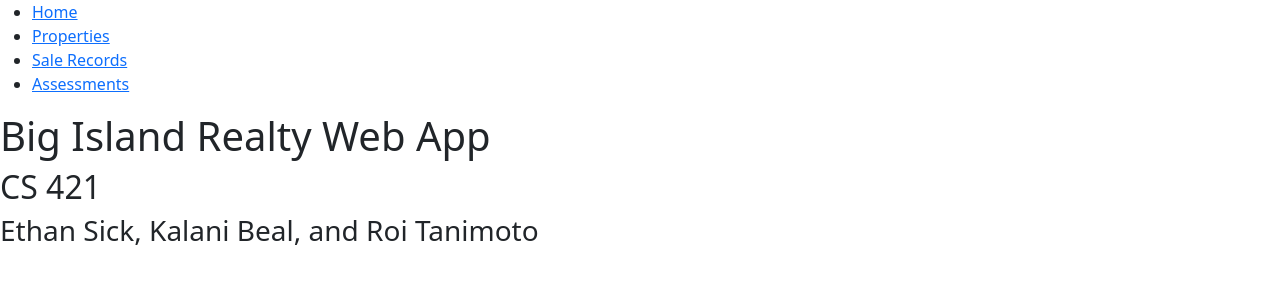
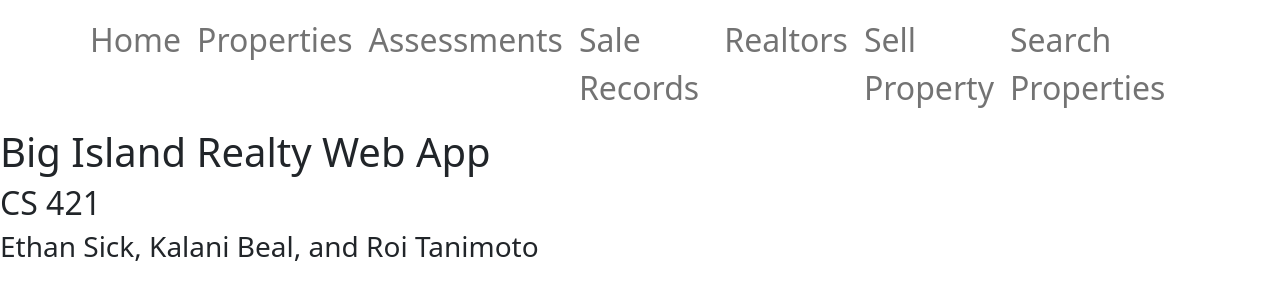
Before and after one commit to rtanimo/RealtyProject, a React (Create React App) app in the folder real_state/: page / in a window 1280 px wide. Shown: the top 300 px of the page. Built offline with nearby package versions, Linux system fonts and the light colour scheme.

Commit message:
finish cards for properties and new navigation bar using react-bootstrap

```diff
--- /dev/null
+++ b/real_state/src/components/Navigation.jsx
@@ -0,0 +1,21 @@
+import Container from 'react-bootstrap/Container';
+import Nav from 'react-bootstrap/Nav';
+import Navbar from 'react-bootstrap/Navbar';
+
+export default function Navigation() {
+    return (
+        <Navbar expand='lg'>
+            <Container>
+                <Nav className='me-auto fs-2' >
+                    <Nav.Link href='/'>Home</Nav.Link>
+                    <Nav.Link href='/property'>Properties</Nav.Link>
+                    <Nav.Link href='/assessments'>Assessments</Nav.Link>
+                    <Nav.Link href='/sales-records'>Sale Records</Nav.Link>
+                    <Nav.Link href='#/realtors'>Realtors</Nav.Link>
+                    <Nav.Link href='#/property/sell'>Sell Property</Nav.Link>
+                    <Nav.Link href='#/property/search'>Search Properties</Nav.Link>
+                </Nav>
+            </Container>
+        </Navbar>
+    )
+}
--- a/real_state/src/components/Property.jsx
+++ b/real_state/src/components/Property.jsx
@@ -1,17 +1,47 @@
-import React from 'react'
+import Card from 'react-bootstrap/Card';
+
+// export default function Property(props) {
+//   return (
+//     <div>
+//         <h6>{props.street_num} {props.street_name}</h6>
+//         <h6>{props.city}, {props.state} {props.zipcode}</h6>
+//         <ul>
+//             <li>Asking Price: {props.asking_price}</li>
+//             <li>Lava Zone: {props.lava_zone}</li>
+//             <li>District Zone: {props.district_zone}</li>
+//             <li>Realtor: {props.realtor_id}</li>
+//             {props.hoa_fee != null && <li>HOA Fee: {props.hoa_fee}</li>}
+//         </ul>
+//     </div>
+//   )
+// }
 
 export default function Property(props) {
   return (
-    <div>
-        <h6>{props.street_num} {props.street_name}</h6>
-        <h6>{props.city}, {props.state} {props.zipcode}</h6>
-        <ul>
-            <li>Asking Price: {props.asking_price}</li>
-            <li>Lava Zone: {props.lava_zone}</li>
-            <li>District Zone: {props.district_zone}</li>
-            <li>Realtor: {props.realtor_id}</li>
-            {props.hoa_fee != null && <li>HOA Fee: {props.hoa_fee}</li>}
-        </ul>
-    </div>
+    <Card style={{ width: '20rem' }}>
+      <Card.Body>
+        <Card.Title>
+          {props.street_num} {props.street_name}
+        </Card.Title>
+        <Card.Subtitle className="mb-2 text-muted">
+          {props.city}, {props.state} {props.zipcode}
+        </Card.Subtitle>
+        <Card.Text>
+          Asking Price: {props.asking_price}
+        </Card.Text>
+        <Card.Text>
+          Lava Zone: {props.lava_zone}
+        </Card.Text>
+        <Card.Text>
+          District Zone: {props.district_zone}
+        </Card.Text>
+        <Card.Text>
+          Realtor: {props.realtor_id}
+        </Card.Text>
+        {props.hoa_fee != null ? <Card.Text>HOA Fees: {props.hoa_fee}</Card.Text> : <Card.Text>HOA Fees: 0</Card.Text>}
+        <Card.Link href='#assessment' className='text-decoration-none'>Assessments</Card.Link>
+        <Card.Link href='#sale-records' className='text-decoration-none'>Sale Records</Card.Link>
+      </Card.Body>
+    </Card>
   )
 }
--- a/real_state/src/pages/App.jsx
+++ b/real_state/src/pages/App.jsx
@@ -3,14 +3,18 @@ import Home from './Home'
 import Properties from "./Properties"
 import SaleRecords from "./SaleRecords"
 import Assessments from "./Assessments"
+import Navigation from "../components/Navigation"
 
 export default function App() {
   return(
+    <>
+    <Navigation />
     <Routes>
       <Route path="/" element={<Home />} />
       <Route path="/property" element={<Properties />} />
       <Route path="/sales-records" element={<SaleRecords />} />
       <Route path="/assessments" element={<Assessments />} />
     </Routes>
+    </>
   )
 }
--- a/real_state/src/pages/Assessments.jsx
+++ b/real_state/src/pages/Assessments.jsx
@@ -14,7 +14,6 @@ export default function Assessments() {
 
   return (
     <div>
-        <Navbar />
         {assessments.map( (item) => (
             <Assessment
                 key={item.Report_Num}
--- a/real_state/src/pages/Home.jsx
+++ b/real_state/src/pages/Home.jsx
@@ -4,7 +4,6 @@ import Navbar from '../components/Navbar'
 export default function Home() {
   return (
     <div>
-        <Navbar />
         <h1>Big Island Realty Web App</h1>
         <h2>CS 421</h2>
         <h3>Ethan Sick, Kalani Beal, and Roi Tanimoto</h3>
--- a/real_state/src/pages/Properties.jsx
+++ b/real_state/src/pages/Properties.jsx
@@ -16,7 +16,8 @@ export default function Properties(props) {
 
     return(
     <div>
-        <Navbar />
+        <div className="container">
+            <div className="row">
         {listOfProperties.map( (item) => (
             <Property
                 key={item.TMK}
@@ -27,11 +28,13 @@ export default function Properties(props) {
                 zipcode={item.Zipcode}
                 asking_price={item.Asking_Price}
                 lava_zone={item.Lava_Zone}
-                district_num={item.District_Num}
+                district_zone={item.District_Num}
                 realtor_id={item.Realtor_ID}
                 hoa_fee={item.HOA_Fees}
             />
         ))}
+            </div>
+        </div>
     </div>
     )
 }
--- a/real_state/src/pages/SaleRecords.jsx
+++ b/real_state/src/pages/SaleRecords.jsx
@@ -14,7 +14,6 @@ export default function SaleRecords() {
 
   return (
     <div>
-        <Navbar />
         {saleRecords.map( (item) => (
             <SaleRecord
                 key={item.Transaction_ID}
```
